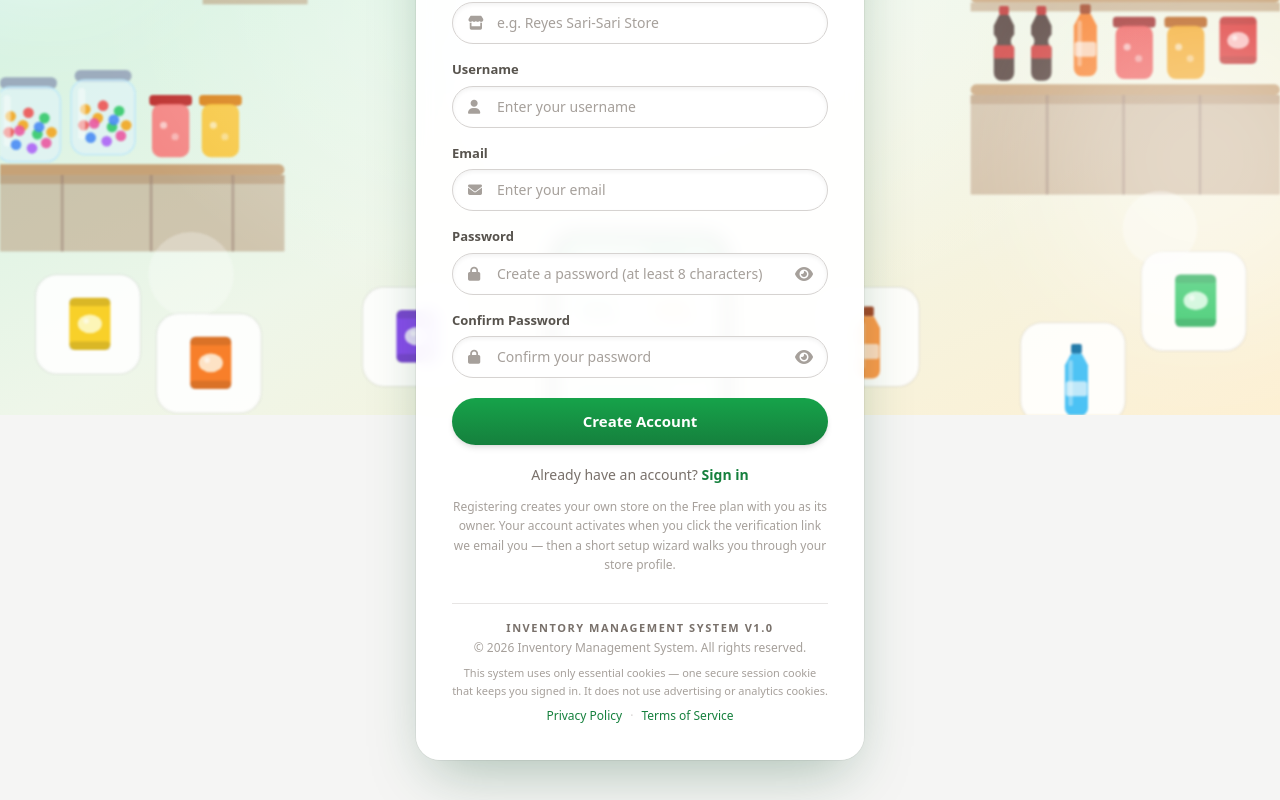
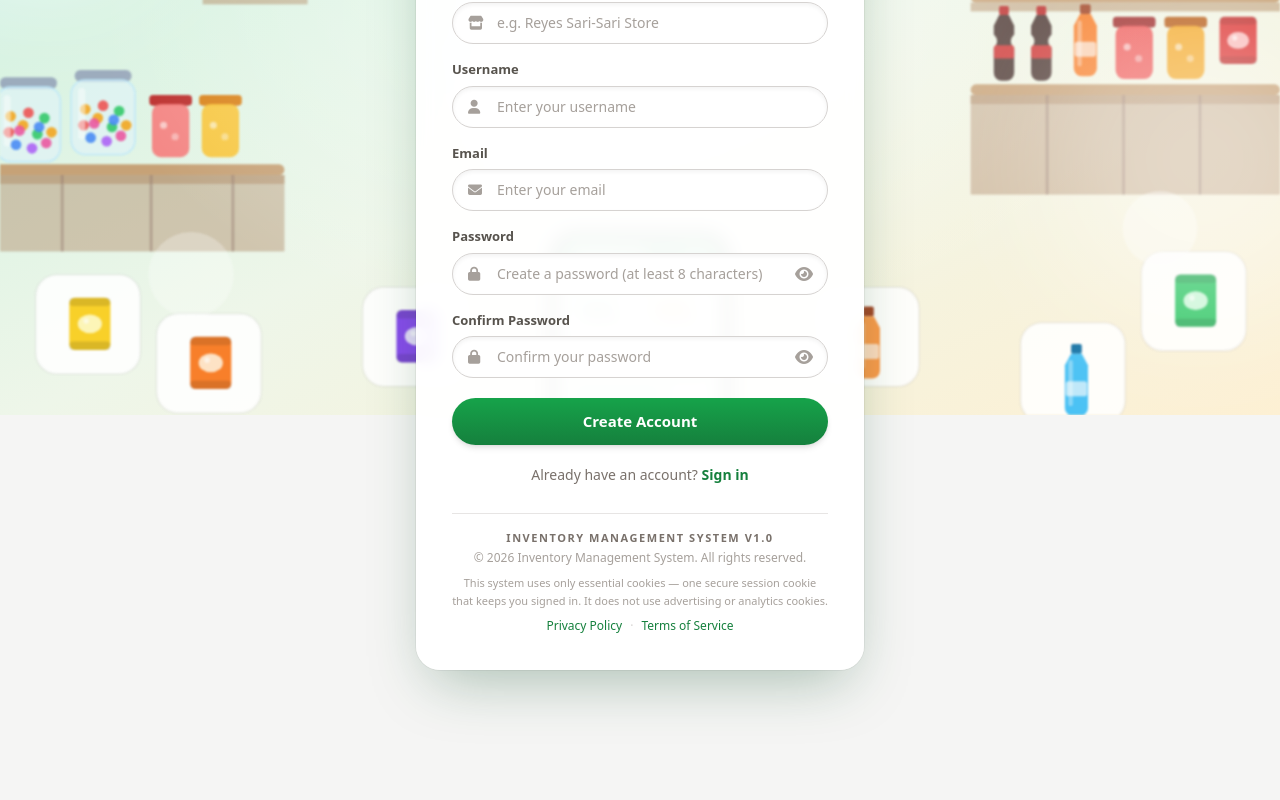
Before and after one commit to stevenjoetolloreyes/Smmsocialpulse_inventetory, a Next.js app: page /register in a window 1280 px wide. Shown: the part 385-1185 px from the top of the page. After the commit the page ends 1095 px from the top, so only its background shows below. Built offline with nearby package versions, Linux system fonts and the light colour scheme.

Commit message:
Remove two explainer paragraphs Steven asked to delete: the staff-without-email note under Forgot password on login, and the Free-plan/setup-wizard note under Sign in on register; links, buttons, and forms unchanged

```diff
--- a/src/app/login/page.tsx
+++ b/src/app/login/page.tsx
@@ -302,10 +302,6 @@ export default function LoginPage() {
               Forgot password?
             </Link>
           </div>
-          <p className="mt-2 text-center text-xs leading-relaxed text-stone-400">
-            Store staff without an email on their account can instead ask their store
-            owner to set a new password in Settings → User Management.
-          </p>
         </form>
       ) : (
         <form onSubmit={submitStaff} autoComplete="off">
--- a/src/app/register/page.tsx
+++ b/src/app/register/page.tsx
@@ -231,11 +231,6 @@ export default function RegisterPage() {
               Sign in
             </Link>
           </p>
-          <p className="mt-3 text-center text-xs leading-relaxed text-stone-400">
-            Registering creates your own store on the Free plan with you as its owner.
-            Your account activates when you click the verification link we email you —
-            then a short setup wizard walks you through your store profile.
-          </p>
         </>
       )}
     </AuthCard>
```
